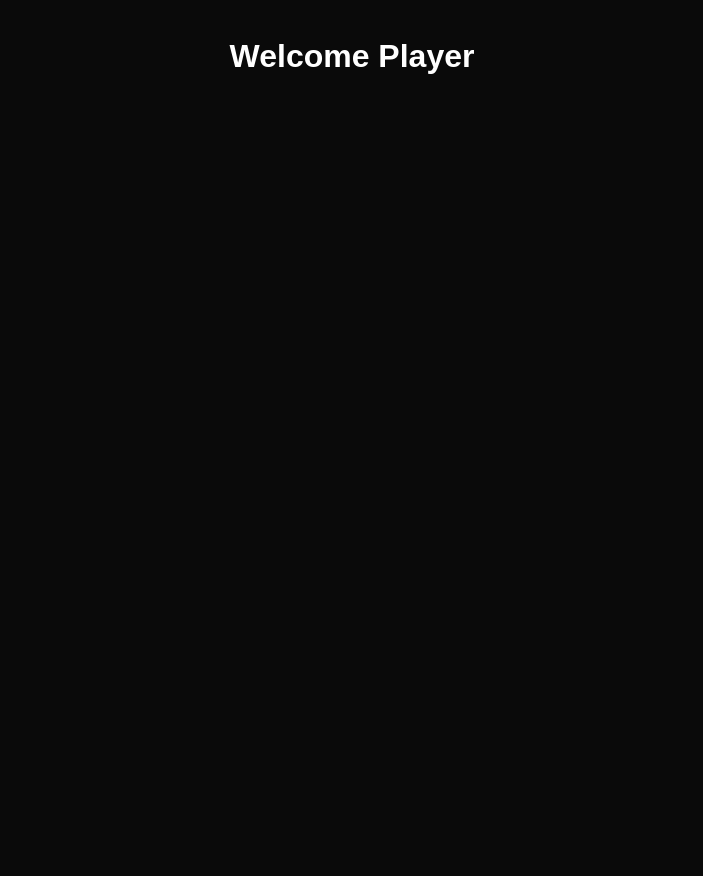
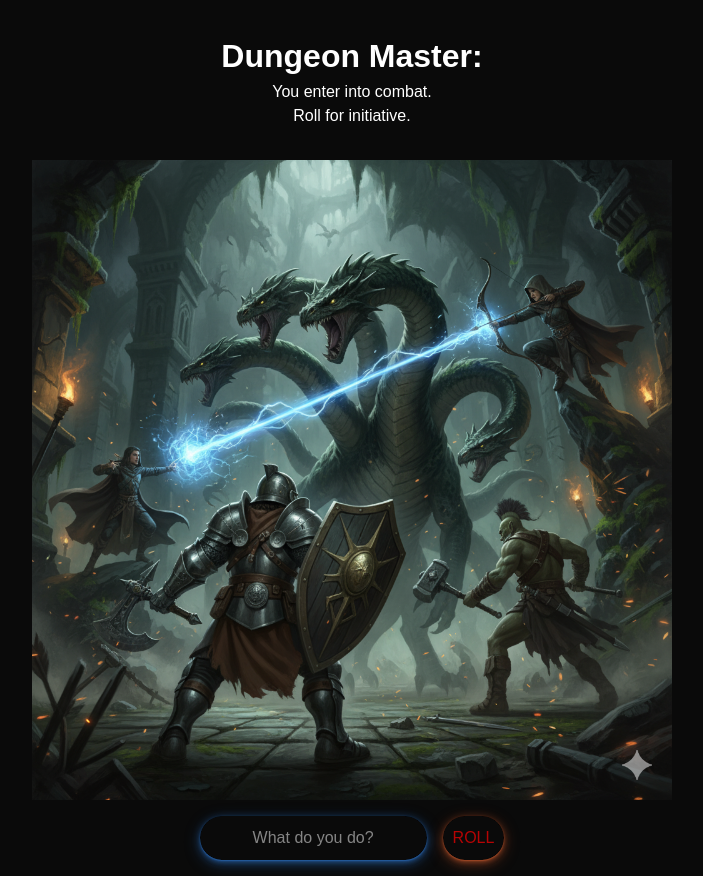
Before and after one commit to Mrpoink/DungeonMaster, a Next.js app in the folder dungeon-master/: page /components/game in a window 1280 px wide. Shown: the whole page, without its empty margins (288-991 px from the left). Before the commit the page ends 800 px from the top, so only its background shows below. Built offline with nearby package versions, Linux system fonts and the light colour scheme.

Commit message:
Updated game buttons and other styling

```diff
--- a/dungeon-master/src/app/components/game/game.tsx
+++ b/dungeon-master/src/app/components/game/game.tsx
@@ -1,17 +1,29 @@
 'use client'
 import { useRouter } from "next/navigation";
+import Image from "../assets/mainBackground.png";
 
 export default function Game() {
 const router = useRouter()
 
   return (
-    <div className="game">
+    <div>
         <header>
-            <h1>Welcome Player</h1>
+            <h1>Dungeon Master:</h1>
+            <div>
+              <blockquote>
+                You enter into combat.<br></br> Roll for initiative.
+              </blockquote>
+            </div>
         </header>
-        <body>
-
-        </body>
+        <main className="game">
+          <img src={Image.src} alt="" />
+          <div className="player-actions">
+            <input type="text" placeholder="What do you do?" />
+            <button className="button-33">
+              ROLL
+            </button>
+          </div>
+        </main>
     </div>
   )
 }
--- a/dungeon-master/src/app/components/lobby/lobby.tsx
+++ b/dungeon-master/src/app/components/lobby/lobby.tsx
@@ -13,20 +13,19 @@ const router = useRouter()
       </header>
       <main>
         <div>
-          <em>What action will you take?</em>
           <div className="start-buttons-container">
 
 
             <div id="game-sessions-div">
               <div id="game-sessions-left-div">
-                <button className="game-session-buttons" type='button' onClick={()=>router.push('/components/game')}>Join Game Session</button>
-                <button className="game-session-buttons" type='button' onClick={()=>router.push('/components/game')}>Join Game Session</button>
-                <button className="game-session-buttons" type='button' onClick={()=>router.push('/components/game')}>Join Game Session</button>
+                <button className="left-game-session-buttons" type='button' onClick={()=>router.push('/components/game')}>Join Game Session</button>
+                <button className="left-game-session-buttons" type='button' onClick={()=>router.push('/components/game')}>Join Game Session</button>
+                <button className="left-game-session-buttons" type='button' onClick={()=>router.push('/components/game')}>Join Game Session</button>
               </div>
               <div id="game-sessions-right-div">
-                <button className="game-session-buttons" type='button' onClick={()=>router.push('/components/game')}>Join Game Session</button>
-                <button className="game-session-buttons" type='button' onClick={()=>router.push('/components/game')}>Join Game Session</button>
-                <button className="game-session-buttons" type='button' onClick={()=>router.push('/components/game')}>Join Game Session</button>
+                <button className="right-game-session-buttons" type='button' onClick={()=>router.push('/components/game')}>Join Game Session</button>
+                <button className="right-game-session-buttons" type='button' onClick={()=>router.push('/components/game')}>Join Game Session</button>
+                <button className="right-game-session-buttons" type='button' onClick={()=>router.push('/components/game')}>Join Game Session</button>
               </div>
             </div>
 
--- a/dungeon-master/src/app/globals.css
+++ b/dungeon-master/src/app/globals.css
@@ -3,9 +3,6 @@
 :root {
   --background: #0a0a0a;
   --foreground: white;
-}
-
-@theme inline {
   --color-background: var(--background);
   --color-foreground: var(--foreground);
   --font-sans: var(--font-geist-sans);
@@ -17,20 +14,6 @@
   padding: 0;
   box-sizing: border-box;
 }
-
-.lobby{
-  background: url(./components/assets/lobbyBackground.png) no-repeat;
-  background-position: center;
-  width: 100vw;
-  height: 100vh;
-}
-.main{
-  background: url(./components/assets/mainBackground.png) no-repeat;
-  background-position: center;
-  width: 100vw;
-  height: 100vh;
-}
-
 body {
   background: var(--background);
   color: var(--foreground);
@@ -53,9 +36,16 @@ h1{
   justify-content: center;
 }
 button{
-  border: 1px solid black;
-  background-color: gray;
-  opacity: 1;
+  border-radius: 25px;
+  text-align: center;
+  background: black;
+  cursor: pointer;
+  display: inline-block;
+  padding: 10px;
+  text-align: center;
+  transition: all 250ms;
+  border: 0;
+  touch-action: manipulation;
 }
 #game-sessions-div{
   background: url('./components/assets/lobbyBackground.png') no-repeat center cover;
@@ -75,11 +65,25 @@ button{
   position: relative;
   right: 8vw;
 }
-.game-session-buttons{
-  border: 2px solid black;
-  border-radius: 15%;
+.left-game-session-buttons{
+  border: 3px solid black;
   padding: 1em;
+  padding-bottom: 4em;
   margin: 1em;
+  background-image: url(./components/assets/gameImage1.png);
+  background-size: cover;
+  background-repeat: no-repeat;
+  background-position: center;
+}
+.right-game-session-buttons{
+  border: 3px solid black;
+  padding: 1em;
+  padding-bottom: 4em;
+  margin: 1em;
+  background-image: url(./components/assets/gameImage2.png);
+  background-size: cover;
+  background-repeat: no-repeat;
+  background-position: center;
 }
 .footer{
   display: inline;
@@ -90,3 +94,58 @@ button{
   position: relative;
   top: 60vh;
 }
+.lobby{
+  background: url(./components/assets/lobbyBackground.png) no-repeat;
+  background-position: center;
+  width: 100vw;
+  height: 100vh;
+}
+.main{
+  background: url(./components/assets/mainBackground.png) no-repeat;
+  background-position: center;
+  width: 100vw;
+  height: 100vh;
+}
+.game{
+  display: inline;
+  width: fit-content;
+}
+.game img{
+  display: inline;
+  width: 50vw;
+}
+.player-actions{
+  margin: 1em;
+  display: block;
+}
+.game input{
+  box-shadow:rgba(44, 108, 187, 0.37) 0 1px 1px,rgba(44, 108, 187, 0.37) 0 1px 2px,rgba(44, 108, 187, 0.37) 0 2px 4px,rgba(44, 108, 187, 0.37) 0 2px 8px,rgba(44, 108, 187, 0.37) 0 4px 16px;
+  border-radius: 25px;
+  text-align: center;
+  margin-right: 1em;
+  padding: 10px;
+  border: 0;
+}
+.game input::selection{
+  border: transparent;
+}
+.game button{
+  border-radius: 25px;
+  text-align: center;
+  background: transparent;
+  color: rgb(181, 4, 4);
+  cursor: pointer;
+  display: inline-block;
+  padding: 10px;
+  text-align: center;
+  transition: all 250ms;
+  border: 0;
+  touch-action: manipulation;
+  box-shadow:rgba(187, 84, 44, 0.37) 0 1px 1px,rgba(187, 84, 44, 0.37) 0 1px 2px,rgba(187, 84, 44, 0.37) 0 2px 4px,rgba(187, 84, 44, 0.37) 0 2px 8px,rgba(187, 84, 44, 0.37) 0 4px 16px;
+}
+
+.game button:hover{
+  color: red;
+  box-shadow: red 0 -25px 18px -14px inset,rgba(187, 84, 44, 0.37) 0 1px 2px,rgba(187, 84, 44, 0.37) 0 2px 4px,rgba(187, 84, 44, 0.37) 0 4px 8px,rgba(187, 84, 44, 0.37) 0 8px 16px,rgba(187, 84, 44, 0.37) 0 16px 32px;
+  transform: scale(1.15) rotate(-3deg);
+}
```
Also changed, not shown: dungeon-master/src/app/components/assets/gameImage1.png (added), dungeon-master/src/app/components/assets/gameImage2.png (added).
